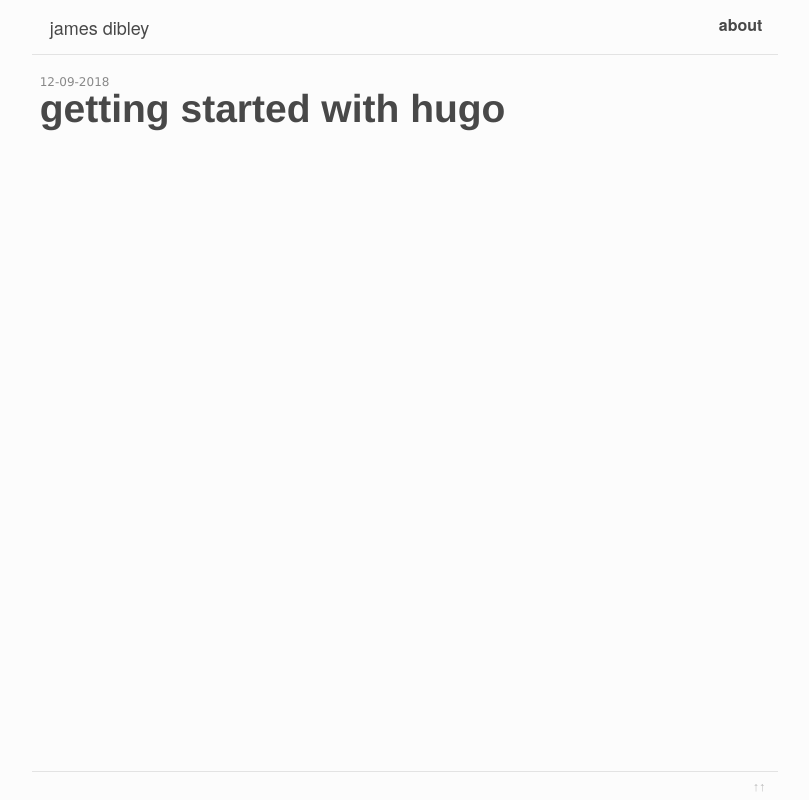
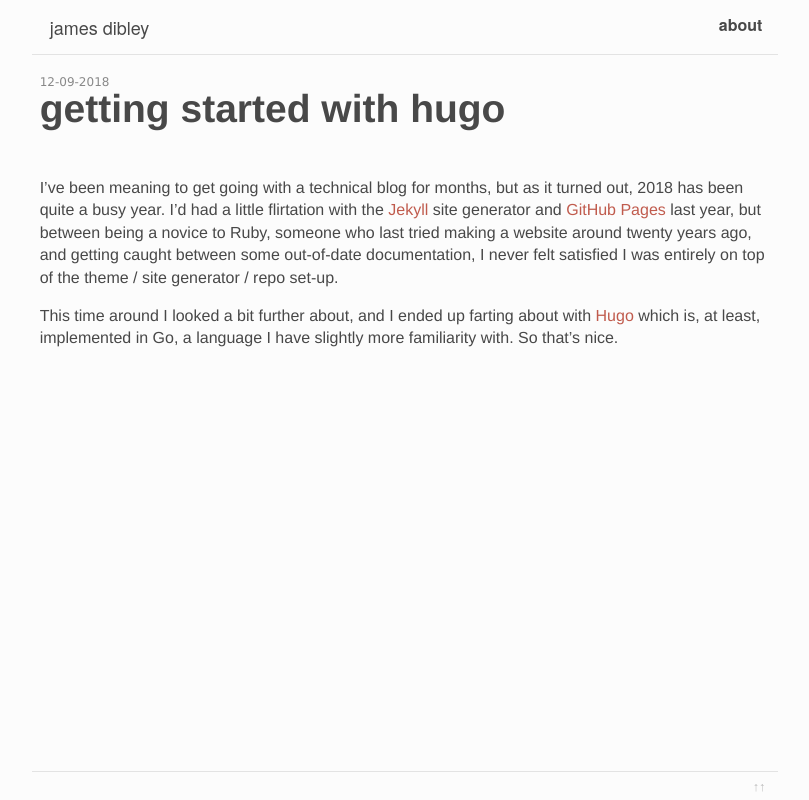
Before and after one commit to jamesdibley/jamesdibley.github.io, a plain HTML site: page posts/getting-started-with-hugo/index.html in a window 1280 px wide. Shown: the whole page, without its empty margins (235-1044 px from the left). Drawn offline with Linux system fonts and the light colour scheme.

Commit message:
First draft of getting started post

```diff
--- a/index.xml
+++ b/index.xml
@@ -27,7 +27,7 @@
       <pubDate>Sun, 09 Dec 2018 00:00:00 +0000</pubDate>
 
       <guid>https://jamesdibley.github.io/posts/getting-started-with-hugo/</guid>
-      <description></description>
+      <description>I&amp;rsquo;ve been meaning to get going with a technical blog for months, but as it turned out, 2018 has been quite a busy year. I&amp;rsquo;d had a little flirtation with the Jekyll site generator and GitHub Pages last year, but between being a novice to Ruby, someone who last tried making a website around twenty years ago, and getting caught between some out-of-date documentation, I never felt satisfied I was entirely on top of the theme / site generator / repo set-up.</description>
     </item>
 
   </channel>
--- a/posts/getting-started-with-hugo/index.html
+++ b/posts/getting-started-with-hugo/index.html
@@ -397,6 +397,18 @@
       </div>
 
       <div class="post-content">
+        <p>I&rsquo;ve been meaning to get going with a technical blog for months, but as it
+turned out, 2018 has been quite a busy year. I&rsquo;d had a little flirtation with
+the <a href="https://jekyllrb.com/">Jekyll</a> site generator and <a href="https://pages.github.com/">GitHub
+Pages</a> last year, but between being a novice to
+Ruby, someone who last tried making a website around twenty years ago, and
+getting caught between some out-of-date documentation, I
+never felt satisfied I was entirely on top of the theme / site generator / repo
+set-up.</p>
+
+<p>This time around I looked a bit further about, and I ended up farting about
+with  <a href="https://gohugo.io/">Hugo</a> which is, at least, implemented in Go,
+a language I have slightly more familiarity with. So that&rsquo;s nice.</p>
 
       </div>
     </div>
--- a/posts/index.xml
+++ b/posts/index.xml
@@ -17,7 +17,7 @@
       <pubDate>Sun, 09 Dec 2018 00:00:00 +0000</pubDate>
 
       <guid>https://jamesdibley.github.io/posts/getting-started-with-hugo/</guid>
-      <description></description>
+      <description>I&amp;rsquo;ve been meaning to get going with a technical blog for months, but as it turned out, 2018 has been quite a busy year. I&amp;rsquo;d had a little flirtation with the Jekyll site generator and GitHub Pages last year, but between being a novice to Ruby, someone who last tried making a website around twenty years ago, and getting caught between some out-of-date documentation, I never felt satisfied I was entirely on top of the theme / site generator / repo set-up.</description>
     </item>
 
   </channel>
```
